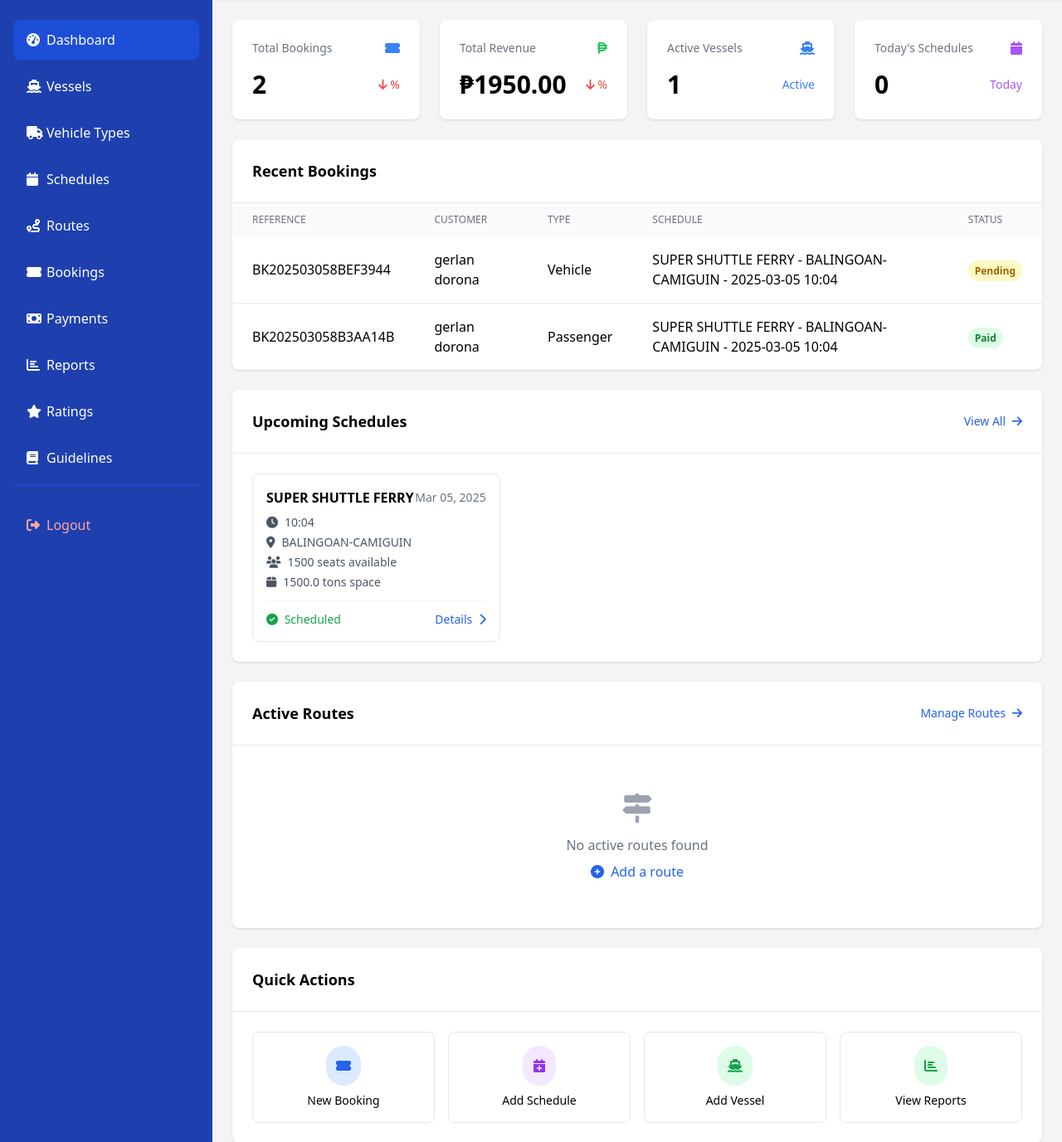
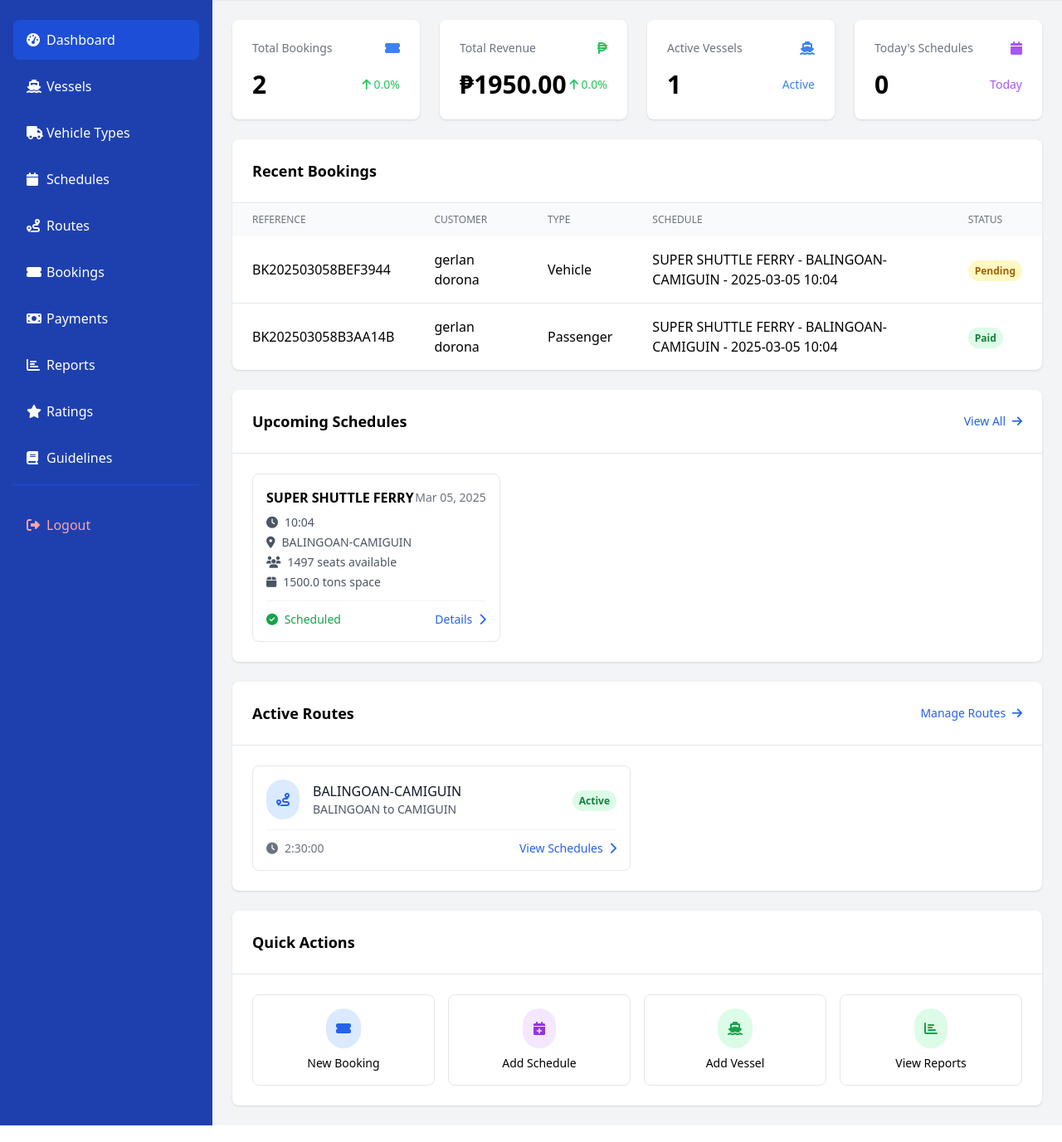
Before and after one commit to lanzy-lanzy/bookingv1, a Django app: page /dashboard/ in a window 1280 px wide. Shown: the part 64-1441 px from the top of the page at 83% size. Run offline with Django 5.2, Linux system fonts and the light colour scheme; a user stored in the database is signed in; data comes from the database, SQL or seed files in the repository; both versions use the stored data as it was after the commit; some libraries are stand-ins or nearby versions.

Commit message:
Please enter the commit message for your changes. Lines starting with '#' will be ignored, and an empty message aborts the commit.
On branch main
Your branch is up to date with 'origin/main'.

Changes to be committed:
	modified:   booking/__pycache__/__init__.cpython-313.pyc
	modified:   booking/__pycache__/settings.cpython-313.pyc
	modified:   booking/__pycache__/urls.cpython-313.pyc
	modified:   booking/__pycache__/wsgi.cpython-313.pyc
	modified:   db.sqlite3
	new file:   media/qr_codes/BK202503058B3AA14B.png
	new file:   media/qr_codes/BK202503058BEF3944.png
	modified:   templates/dashboard/home.html
	modified:   trip/__pycache__/__init__.cpython-313.pyc
	modified:   trip/__pycache__/admin.cpython-313.pyc
	modified:   trip/__pycache__/apps.cpython-313.pyc
	modified:   trip/__pycache__/forms.cpython-313.pyc
	modified:   trip/__pycache__/models.cpython-313.pyc
	modified:   trip/__pycache__/urls.cpython-313.pyc
	modified:   trip/__pycache__/utils.cpython-313.pyc
	modified:   trip/__pycache__/views.cpython-313.pyc
	modified:   trip/migrations/0001_initial.py
	deleted:    trip/migrations/0002_alter_payment_payment_method.py
	deleted:    trip/migrations/0003_vehicletype_base_fare.py
	modified:   trip/migrations/__pycache__/0001_initial.cpython-313.pyc
	modified:   trip/migrations/__pycache__/0002_alter_payment_payment_method.cpython-313.pyc
	modified:   trip/migrations/__pycache__/0003_vehicletype_base_fare.cpython-313.pyc
	new file:   trip/migrations/__pycache__/0004_rename_created_at_booking_booking_date.cpython-313.pyc
	new file:   trip/migrations/__pycache__/0005_remove_schedule_available_cargo_space_and_more.cpython-313.pyc
	modified:   trip/migrations/__pycache__/__init__.cpython-313.pyc
	modified:   trip/models.py
	modified:   trip/templatetags/__pycache__/__init__.cpython-313.pyc
	modified:   trip/templatetags/__pycache__/booking_extras.cpython-313.pyc
	modified:   trip/templatetags/__pycache__/custom_filters.cpython-313.pyc
	modified:   trip/views.py
	modified:   utils/__pycache__/__init__.cpython-313.pyc
	modified:   utils/__pycache__/email.cpython-313.pyc
	modified:   utils/__pycache__/sms.cpython-313.pyc

```diff
--- a/templates/dashboard/home.html
+++ b/templates/dashboard/home.html
@@ -158,16 +158,28 @@
     <div class="p-6">
         <div class="grid grid-cols-1 md:grid-cols-2 gap-4">
             {% for route in active_routes_list|slice:":4" %}
-            <div class="border rounded-lg p-4 flex items-center">
-                <div class="bg-blue-100 rounded-full p-3 mr-4">
-                    <i class="fas fa-route text-blue-600"></i>
+            <div class="border rounded-lg p-4">
+                <div class="flex items-center justify-between mb-2">
+                    <div class="flex items-center">
+                        <div class="bg-blue-100 rounded-full p-3 mr-4">
+                            <i class="fas fa-route text-blue-600"></i>
+                        </div>
+                        <div>
+                            <h3 class="font-medium text-gray-900">{{ route.name }}</h3>
+                            <p class="text-sm text-gray-600">{{ route.origin }} to {{ route.destination }}</p>
+                        </div>
+                    </div>
+                    <div class="text-right">
+                        <span class="px-2 py-1 text-xs font-semibold text-green-700 bg-green-100 rounded-full">Active</span>
+                    </div>
                 </div>
-                <div class="flex-1">
-                    <h3 class="font-medium">{{ route.name }}</h3>
-                    <p class="text-sm text-gray-600">{{ route.origin }} to {{ route.destination }}</p>
-                </div>
-                <div class="text-right">
-                    <span class="text-sm text-gray-500">{{ route.estimated_duration }}</span>
+                <div class="mt-3 pt-3 border-t border-gray-100">
+                    <div class="flex justify-between items-center text-sm text-gray-500">
+                        <span><i class="fas fa-clock mr-2"></i>{{ route.estimated_duration }}</span>
+                        <a href="{% url 'schedules' %}?route={{ route.id }}" class="text-blue-600 hover:text-blue-800">
+                            View Schedules <i class="fas fa-chevron-right ml-1"></i>
+                        </a>
+                    </div>
                 </div>
             </div>
             {% empty %}
--- a/trip/models.py
+++ b/trip/models.py
@@ -75,6 +75,42 @@ class Schedule(models.Model):
     ]
     status = models.CharField(max_length=20, choices=STATUS_CHOICES, default='scheduled')
     notes = models.TextField(blank=True, null=True)
+
+    def get_available_seats(self):
+        """Calculate remaining passenger seats"""
+        # Get total passenger capacity from vessel
+        total_capacity = self.vessel.capacity_passengers
+
+        # Get total booked passengers for this schedule
+        booked_passengers = Booking.objects.filter(
+            schedule=self,
+            booking_type='passenger'
+        ).aggregate(
+            total=models.Sum(
+                models.F('adult_passengers') + models.F('child_passengers'),
+                output_field=models.IntegerField()
+            )
+        )['total'] or 0
+
+        return total_capacity - booked_passengers
+
+    def get_available_cargo_space(self):
+        """Calculate remaining cargo space"""
+        # Get total cargo capacity from vessel
+        total_capacity = self.vessel.capacity_cargo
+
+        # Get total booked cargo for this schedule
+        booked_cargo = Booking.objects.filter(
+            schedule=self,
+            booking_type='cargo'
+        ).aggregate(
+            total=models.Sum(
+                models.F('cargo_weight'),
+                output_field=models.FloatField()
+            )
+        )['total'] or 0
+
+        return total_capacity - booked_cargo
 
     def __str__(self):
         return f"{self.vessel.name} - {self.route.name} - {self.departure_datetime.strftime('%Y-%m-%d %H:%M')}"
--- a/trip/views.py
+++ b/trip/views.py
@@ -72,24 +72,92 @@ def logout_view(request):
 
 @login_required
 @staff_member_required
+@login_required
+@staff_member_required
 def dashboard_home(request):
     today = timezone.now().date()
-    vehicle_types = VehicleType.objects.all()
+    current_date = timezone.now()
+    thirty_days_ago = current_date - timezone.timedelta(days=30)
+
+    # Calculate booking growth
+    previous_month_bookings = Booking.objects.filter(
+        created_at__lt=thirty_days_ago
+    ).count()
+    current_month_bookings = Booking.objects.filter(
+        created_at__gte=thirty_days_ago
+    ).count()
+    booking_growth = (
+        ((current_month_bookings - previous_month_bookings) / previous_month_bookings * 100)
+        if previous_month_bookings > 0 else 0
+    )
+
+    # Calculate revenue growth
+    previous_month_revenue = Payment.objects.filter(
+        payment_date__lt=thirty_days_ago
+    ).aggregate(total=models.Sum('amount_paid'))['total'] or 0
+    current_month_revenue = Payment.objects.filter(
+        payment_date__gte=thirty_days_ago
+    ).aggregate(total=models.Sum('amount_paid'))['total'] or 0
+    revenue_growth = (
+        ((current_month_revenue - previous_month_revenue) / previous_month_revenue * 100)
+        if previous_month_revenue > 0 else 0
+    )
+
+    # Get active routes with additional data needed for the template
+    active_routes_list = Route.objects.filter(
+        active=True
+    ).annotate(
+        schedule_count=models.Count('schedule')
+    ).order_by('-schedule_count')[:4]
+
+    # Get upcoming schedules with all related data needed for the template
+    upcoming_schedules = Schedule.objects.select_related(
+        'vessel',
+        'route'
+    ).filter(
+        departure_datetime__gte=timezone.now(),
+        status='scheduled'
+    ).order_by('departure_datetime')[:6]
+
+    # Calculate available seats and cargo space for each schedule
+    for schedule in upcoming_schedules:
+        schedule.available_seats = schedule.get_available_seats()
+        schedule.available_cargo_space = schedule.get_available_cargo_space()
+
+    # Get recent bookings with related schedule and route information
+    recent_bookings = Booking.objects.select_related(
+        'schedule',
+        'schedule__route'
+    ).order_by('-created_at')[:5]
+
+    # Calculate total revenue
+    total_revenue = Payment.objects.aggregate(
+        total=models.Sum('amount_paid')
+    )['total'] or 0
+
     context = {
+        # Card metrics
         'total_bookings': Booking.objects.count(),
-        'total_revenue': Payment.objects.aggregate(total=models.Sum('amount_paid'))['total'] or 0,
+        'booking_growth': booking_growth,
+        'total_revenue': total_revenue,
+        'revenue_growth': revenue_growth,
         'active_vessels': Vessel.objects.filter(active=True).count(),
-        'active_routes': Route.objects.filter(active=True).count(),
         'todays_schedules': Schedule.objects.filter(
             departure_datetime__date=today,
             status='scheduled'
         ).count(),
-        'recent_bookings': Booking.objects.order_by('-created_at')[:5],
-        'upcoming_schedules': Schedule.objects.filter(
-            departure_datetime__gte=timezone.now(),
-            status='scheduled'
-        ).order_by('departure_datetime')[:6],
-        'vehicle_types': vehicle_types,
+
+        # Recent bookings table
+        'recent_bookings': recent_bookings,
+
+        # Upcoming schedules section
+        'upcoming_schedules': upcoming_schedules,
+
+        # Active routes section
+        'active_routes_list': active_routes_list,
+
+        # Quick actions section
+        'vehicle_types': VehicleType.objects.all(),
     }
 
     return render(request, 'dashboard/home.html', context)
```
Also changed, not shown: db.sqlite3, media/qr_codes/BK202503058B3AA14B.png (added), media/qr_codes/BK202503058BEF3944.png (added), trip/migrations/0001_initial.py, trip/migrations/0002_alter_payment_payment_method.py (deleted), trip/migrations/0003_vehicletype_base_fare.py (deleted).
